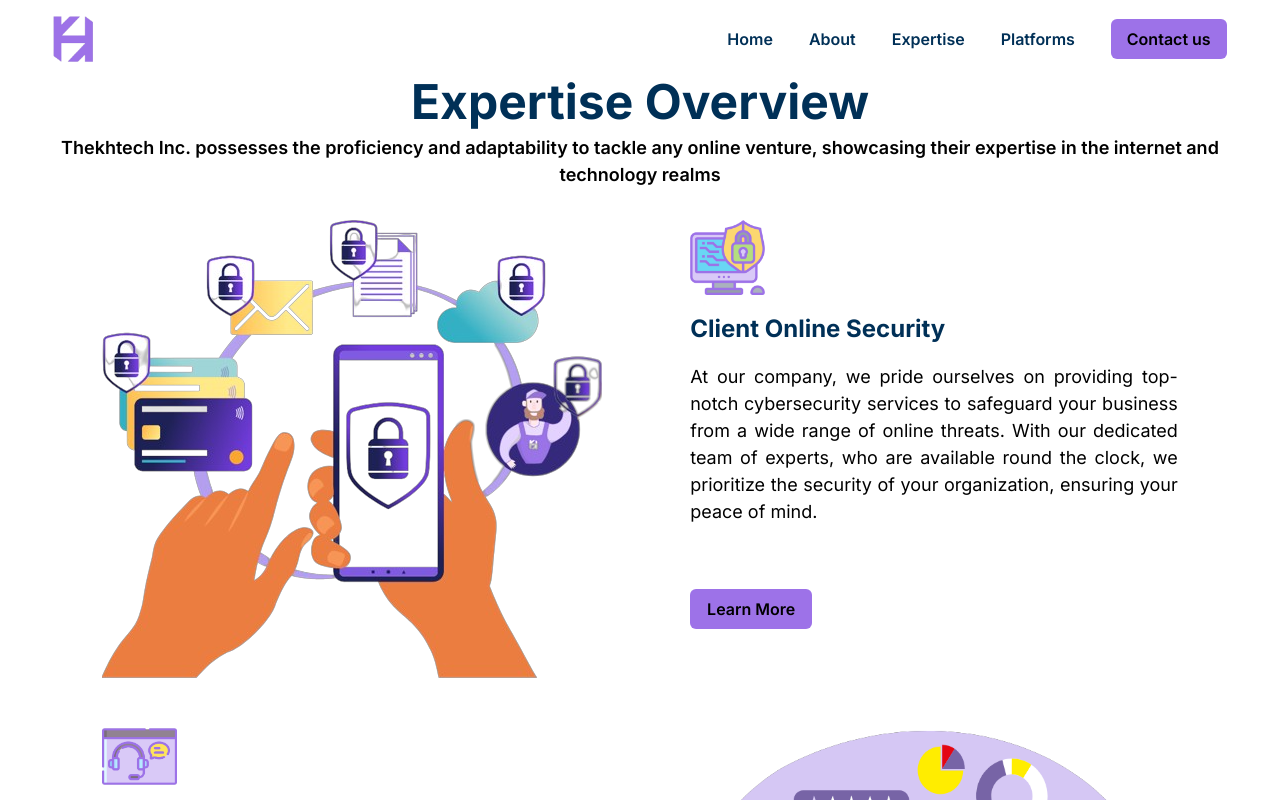
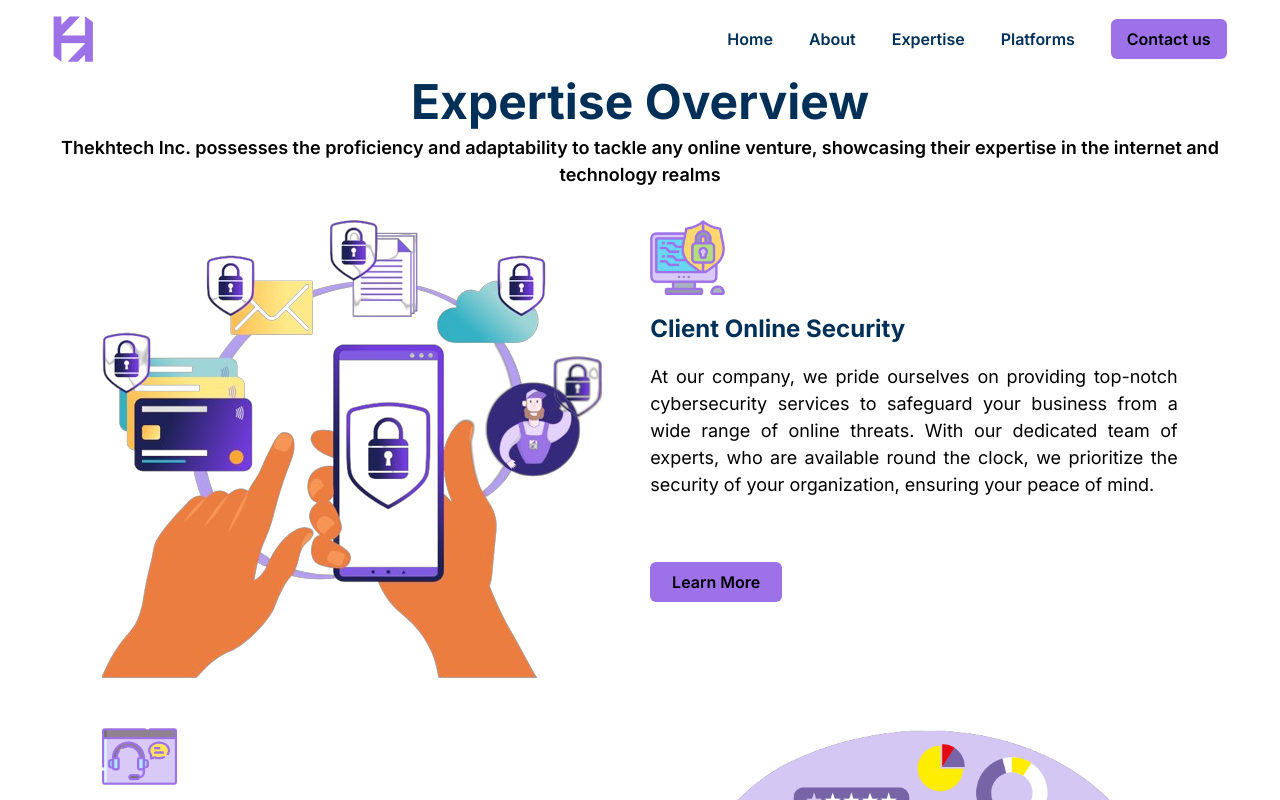
Before and after one commit to lugh-tuatha/stoic-reflection, a Next.js app: page /expertise in a window 1280 px wide. Shown: the top 800 px of the page. Built offline with nearby package versions, Linux system fonts and the light colour scheme.

Commit message:
fix: '&apos;' error, ready: admin file

```diff
--- a/src/app/globals.css
+++ b/src/app/globals.css
@@ -14,50 +14,6 @@
   --fs-700: 2rem;
   --fs-600: 1.75rem;
   --fs-400: 1.125rem;
-}
-
-@media (min-width: 400px) {
-  :root {
-    --fs-xl: 4rem;
-    --fs-lg: 2.25rem;
-    --fs-700: 2.75rem;
-    --fs-600: 2rem;
-    --fs-500: 1.20rem;
-    --fs-400: 1.125rem;
-  }
-}
-
-@media (min-width: 850px) {
-  :root {
-    --fs-xl: 4rem;
-    --fs-lg: 2.5rem;
-    --fs-700: 2.75rem;
-    --fs-600: 2rem;
-    --fs-500: 1.25rem;
-    --fs-400: 1.125rem;
-  }
-}
-
-@media (min-width: 1200px) {
-  :root {
-    --fs-xl: 6rem;
-    --fs-lg: 3rem;
-    --fs-700: 2.75rem;
-    --fs-600: 2.25rem;
-    --fs-500: 1.5rem;
-    --fs-400: 1.125rem;
-  }
-}
-
-@media (min-width: 1580px) {
-  :root {
-    --fs-xl: 6rem;
-    --fs-lg: 4rem;
-    --fs-700: 3rem;
-    --fs-600: 2.5rem;
-    --fs-500: 1.5rem;
-    --fs-400: 1.125rem;
-  }
 }
 
 body {
@@ -129,3 +85,60 @@ body {
   max-width: 500px;
   max-height: 500px;
 }
+
+/* scrollbar styles */
+body::-webkit-scrollbar {
+  width: 5px;
+}
+
+body::-webkit-scrollbar-track {
+  background-color: var(--secondary);
+}
+
+body::-webkit-scrollbar-thumb {
+  background-color: var(--primary);
+}
+
+@media (min-width: 400px) {
+  :root {
+    --fs-xl: 4rem;
+    --fs-lg: 2.25rem;
+    --fs-700: 2.75rem;
+    --fs-600: 2rem;
+    --fs-500: 1.20rem;
+    --fs-400: 1.125rem;
+  }
+}
+
+@media (min-width: 850px) {
+  :root {
+    --fs-xl: 4rem;
+    --fs-lg: 2.5rem;
+    --fs-700: 2.75rem;
+    --fs-600: 2rem;
+    --fs-500: 1.25rem;
+    --fs-400: 1.125rem;
+  }
+}
+
+@media (min-width: 1200px) {
+  :root {
+    --fs-xl: 6rem;
+    --fs-lg: 3rem;
+    --fs-700: 2.75rem;
+    --fs-600: 2.25rem;
+    --fs-500: 1.5rem;
+    --fs-400: 1.125rem;
+  }
+}
+
+@media (min-width: 1580px) {
+  :root {
+    --fs-xl: 6rem;
+    --fs-lg: 4rem;
+    --fs-700: 3rem;
+    --fs-600: 2.5rem;
+    --fs-500: 1.5rem;
+    --fs-400: 1.125rem;
+  }
+}
--- a/src/components/avatar/index.jsx
+++ b/src/components/avatar/index.jsx
@@ -8,7 +8,7 @@ function Avatar({ style, hoverable = true, ...props}) {
       <div className="group flex items-center gap-2">
         {hoverable && (
           <div className='hidden px-4 py-4 duration-300 group-hover:block bg-primary bg-opacity-50 rounded-full'>
-            <p>Hey it's kh team!!!</p>
+            <p>Hey it&apos;s kh team!!!</p>
           </div>
         )}
 
--- a/src/components/expertise-item/index.jsx
+++ b/src/components/expertise-item/index.jsx
@@ -7,7 +7,7 @@ function ExpertiseItem() {
   return (
     <div className='mt-8 w-11/12 mx-auto'>
       {expertise.map((expertise_list, index) => (
-        <div key={expertise_list.id} className={`xl:flex gap-20 mb-12 ${index % 2 === 1 ? 'flex-row-reverse' : ''}`}>
+        <div key={expertise_list.id} className={`lg:flex gap-10 mb-12 ${index % 2 === 1 ? 'flex-row-reverse' : ''}`}>
           <Image
             src={expertise_list.banner}
             alt='Expertise item image'
```
Also changed, not shown: src/pages/admin/dashboard/chat-support/index.jsx (added, +11 -0 lines), src/pages/admin/dashboard/emails/index.jsx (added, +11 -0 lines), src/pages/admin/dashboard/index.jsx (added, +11 -0 lines), src/pages/admin/index.jsx (added, +11 -0 lines).
